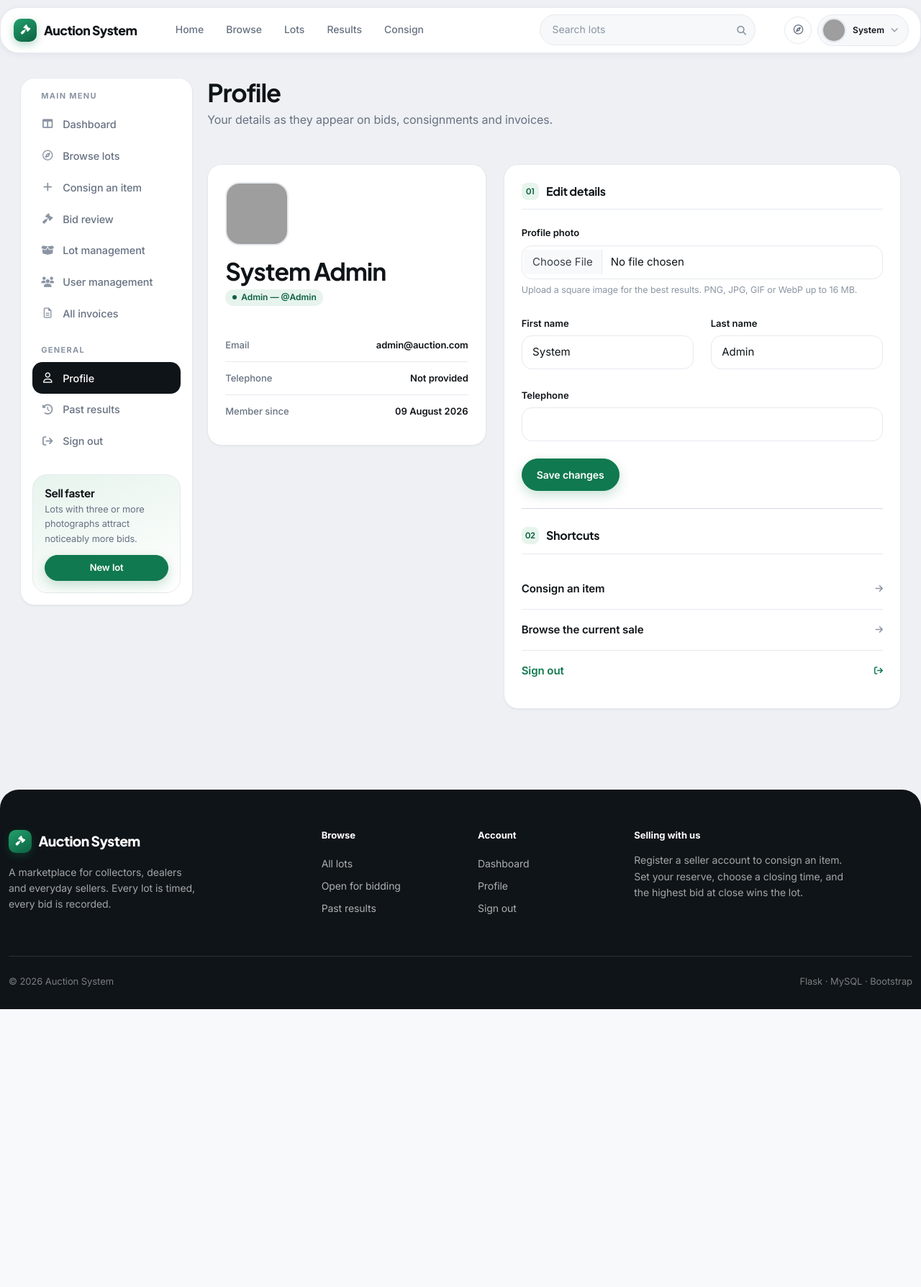
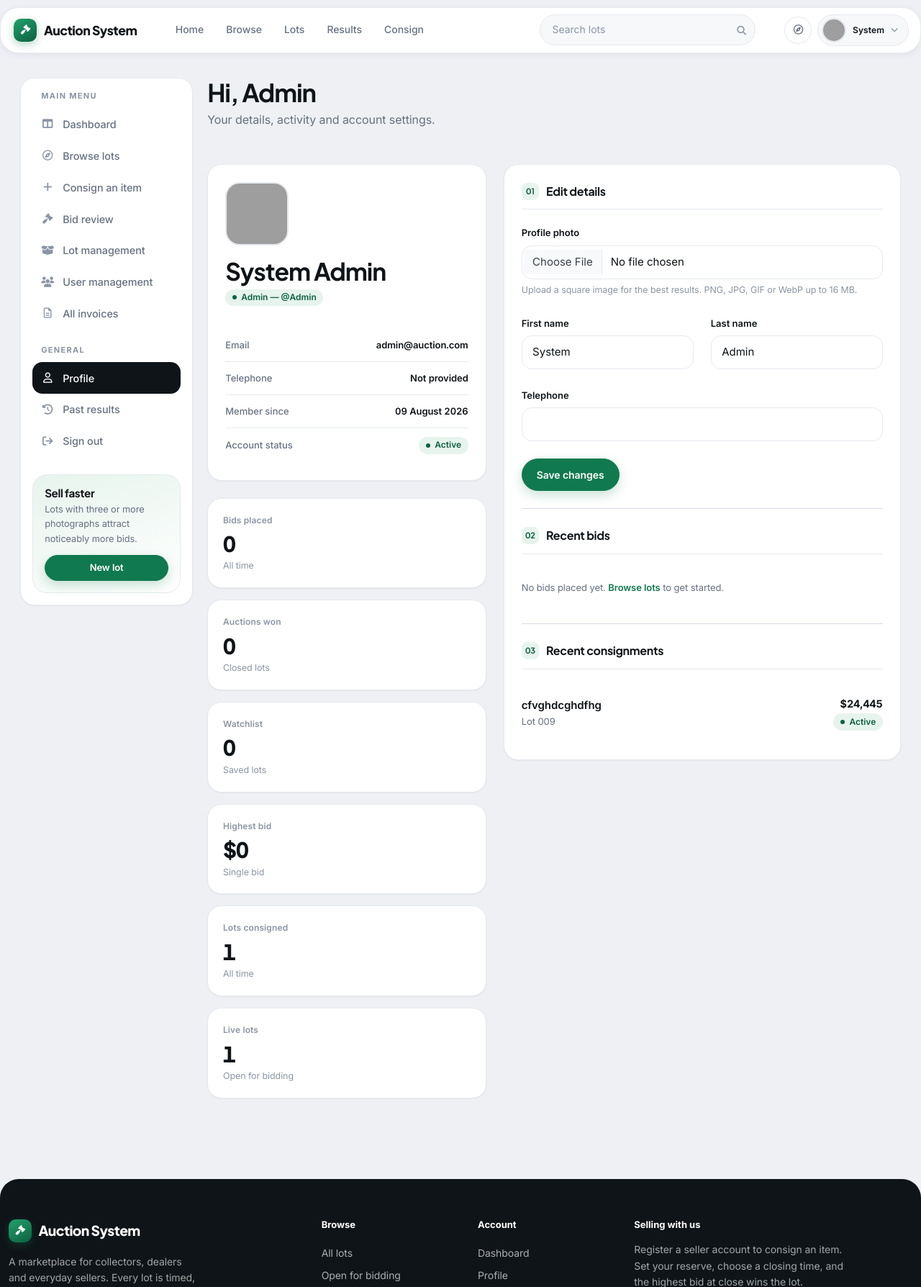
Before and after one commit to Meplodge/auction, a Flask app: page /profile in a window 1280 px wide. Shown: the top 1788 px of the page at 72% size. Before the commit the page ends 1402 px from the top, so only its background shows below. Run offline with Flask 3, Linux system fonts and the light colour scheme; a user stored in the database is signed in; data comes from the database, SQL or seed files in the repository; some libraries are stand-ins or nearby versions; grey boxes are pictures that could not be loaded.

Commit message:
profile_update

```diff
--- a/app.py
+++ b/app.py
@@ -1755,8 +1755,103 @@ def profile():
         cur = mysql.connection.cursor()
         cur.execute("SELECT * FROM users WHERE user_id = %s", (current_user.id,))
         user = cur.fetchone()
-        cur.close()
-        return render_template('profile.html', user=user)
+
+        # Activity stats — each query wrapped individually so a missing
+        # column or table doesn't take down the whole page.
+        stats = {}
+        recent_bids = []
+        recent_lots = []
+
+        try:
+            cur.execute("""
+                SELECT COUNT(*) AS total,
+                       COUNT(CASE WHEN status = 'accepted' THEN 1 END) AS accepted,
+                       COALESCE(MAX(bid_amount), 0) AS highest
+                FROM bids WHERE bidder_id = %s
+            """, (current_user.id,))
+            bids_row = cur.fetchone()
+            stats['bids_placed'] = bids_row['total'] if bids_row else 0
+            stats['bids_accepted'] = bids_row['accepted'] if bids_row else 0
+            stats['highest_bid'] = bids_row['highest'] if bids_row else 0
+        except Exception as e:
+            print(f"Profile stats (bids) error: {e}")
+            stats['bids_placed'] = stats['bids_accepted'] = stats['highest_bid'] = 0
+
+        try:
+            cur.execute("""
+                SELECT COUNT(*) AS total,
+                       COUNT(CASE WHEN status = 'active' THEN 1 END) AS active,
+                       COALESCE(SUM(current_price), 0) AS total_value
+                FROM auctions WHERE seller_id = %s
+            """, (current_user.id,))
+            lots_row = cur.fetchone()
+            stats['lots_consigned'] = lots_row['total'] if lots_row else 0
+            stats['lots_active'] = lots_row['active'] if lots_row else 0
+            stats['lots_value'] = lots_row['total_value'] if lots_row else 0
+        except Exception as e:
+            print(f"Profile stats (lots) error: {e}")
+            stats['lots_consigned'] = stats['lots_active'] = stats['lots_value'] = 0
+
+        try:
+            cur.execute("""
+                SELECT COUNT(*) AS total
+                FROM auctions a
+                JOIN bids b ON b.auction_id = a.auction_id AND b.bid_amount = a.current_price
+                WHERE b.bidder_id = %s AND a.status = 'closed'
+            """, (current_user.id,))
+            stats['auctions_won'] = cur.fetchone()['total']
+        except Exception as e:
+            print(f"Profile stats (won) error: {e}")
+            stats['auctions_won'] = 0
+
+        try:
+            cur.execute("SELECT COUNT(*) AS total FROM watchlist WHERE user_id = %s",
+                        (current_user.id,))
+            stats['watchlist'] = cur.fetchone()['total']
+        except Exception as e:
+            print(f"Profile stats (watchlist) error: {e}")
+            stats['watchlist'] = 0
+
+        try:
+            cur.execute("""
+                SELECT COUNT(*) AS total, COALESCE(SUM(amount), 0) AS owed
+                FROM payments WHERE buyer_id = %s AND payment_status = 'pending'
+            """, (current_user.id,))
+            pay_row = cur.fetchone()
+            stats['pending_payments'] = pay_row['total']
+            stats['amount_owed'] = pay_row['owed']
+        except Exception as e:
+            print(f"Profile stats (payments) error: {e}")
+            stats['pending_payments'] = 0
+            stats['amount_owed'] = 0
+
+        try:
+            cur.execute("""
+                SELECT b.bid_id, b.bid_amount, b.bid_time, b.status,
+                       a.auction_id, a.title, a.status AS lot_status
+                FROM bids b
+                JOIN auctions a ON a.auction_id = b.auction_id
+                WHERE b.bidder_id = %s
+                ORDER BY b.bid_time DESC
+                LIMIT 5
+            """, (current_user.id,))
+            recent_bids = cur.fetchall()
+        except Exception as e:
+            print(f"Profile recent bids error: {e}")
+
+        try:
+            cur.execute("""
+                SELECT auction_id, title, current_price, status, end_date
+                FROM auctions WHERE seller_id = %s
+                ORDER BY auction_id DESC LIMIT 5
+            """, (current_user.id,))
+            recent_lots = cur.fetchall()
+        except Exception as e:
+            print(f"Profile recent lots error: {e}")
+
+        cur.close()
+        return render_template('profile.html', user=user, stats=stats,
+                               recent_bids=recent_bids, recent_lots=recent_lots)
     except Exception as e:
         print(f"Profile error: {e}")
         flash('Error loading profile.', 'danger')
--- a/templates/profile.html
+++ b/templates/profile.html
@@ -1,15 +1,16 @@
 {% extends "dash_base.html" %}
+{% from "_macros.html" import figure_cell, blank %}
 
 {% block title %}Profile — Auction System{% endblock %}
 
 {% block dash %}
     <header class="masthead pt-0">
-        <h1>Profile</h1>
-        <p class="lede">Your details as they appear on bids, consignments and invoices.</p>
+        <h1>Hi, {{ user.last_name }}</h1>
+        <p class="lede">Your details, activity and account settings.</p>
     </header>
 
     <div class="row g-4">
-        <!-- Identity -->
+        <!-- Identity + stats -->
         <div class="col-lg-5">
             <div class="panel p-4 reveal text-center text-lg-start">
                 {% if user.profile_image %}
@@ -38,11 +39,45 @@
                             {{ user.created_at.strftime('%d %B %Y') if user.created_at else '—' }}
                         </span>
                     </div>
+                    <div class="row-item">
+                        <span class="k">Account status</span>
+                        <span class="v" style="font-size:.8125rem">
+                            {% if user.is_suspended %}
+                                <span class="mark-box is-accent">Suspended</span>
+                            {% else %}
+                                <span class="mark-box is-live">Active</span>
+                            {% endif %}
+                        </span>
+                    </div>
                 </div>
             </div>
+
+            <!-- Activity stats -->
+            <div class="figures-row reveal mt-4">
+                {{ figure_cell('Bids placed', stats.bids_placed, trail='All time') }}
+                {{ figure_cell('Auctions won', stats.auctions_won, trail='Closed lots') }}
+            </div>
+            <div class="figures-row reveal mt-3">
+                {{ figure_cell('Watchlist', stats.watchlist, trail='Saved lots') }}
+                {{ figure_cell('Highest bid', stats.highest_bid, prefix='$', decimals=0,
+                               trail='Single bid') }}
+            </div>
+            {% if current_user.user_type in ['seller', 'admin'] %}
+            <div class="figures-row reveal mt-3">
+                {{ figure_cell('Lots consigned', stats.lots_consigned, trail='All time') }}
+                {{ figure_cell('Live lots', stats.lots_active, trail='Open for bidding') }}
+            </div>
+            {% endif %}
+            {% if stats.pending_payments %}
+            <div class="figures-row reveal mt-3">
+                {{ figure_cell('Outstanding', stats.amount_owed, prefix='$', decimals=2,
+                               trail=stats.pending_payments ~ ' pending invoice' ~ ('s' if stats.pending_payments != 1 else ''),
+                               variant='is-accent') }}
+            </div>
+            {% endif %}
         </div>
 
-        <!-- Edit -->
+        <!-- Edit + activity -->
         <div class="col-lg-7">
             <section class="panel p-4 reveal">
                 <div class="fieldset-title"><span class="n">01</span><span>Edit details</span></div>
@@ -81,30 +116,57 @@
 
                 <div class="rule-strong my-4"></div>
 
-                <div class="fieldset-title"><span class="n">02</span><span>Shortcuts</span></div>
+                <div class="fieldset-title"><span class="n">02</span><span>Recent bids</span></div>
+
+                {% if recent_bids %}
+                <div class="stack-lines">
+                    {% for bid in recent_bids %}
+                    <a href="{{ url_for('auction_details', auction_id=bid.auction_id) }}"
+                       class="d-flex justify-content-between align-items-center py-3">
+                        <span>
+                            <span class="t-strong">{{ bid.title }}</span>
+                            <span class="small-print d-block">
+                                {{ bid.bid_time.strftime('%d %b %Y, %H:%M') if bid.bid_time else '—' }}
+                            </span>
+                        </span>
+                        <span class="text-end">
+                            <span class="t-figure d-block">${{ "{:,.0f}".format(bid.bid_amount) }}</span>
+                            <span class="mark-box {{ 'is-live' if bid.status == 'accepted' else 'is-closed' }}">
+                                {{ bid.status }}
+                            </span>
+                        </span>
+                    </a>
+                    {% endfor %}
+                </div>
+                {% else %}
+                <p class="small-print py-3 mb-0">No bids placed yet.
+                    <a href="{{ url_for('search') }}" class="link-underline">Browse lots</a> to get started.
+                </p>
+                {% endif %}
+
+                {% if current_user.user_type in ['seller', 'admin'] and recent_lots %}
+                <div class="rule-strong my-4"></div>
+
+                <div class="fieldset-title"><span class="n">03</span><span>Recent consignments</span></div>
 
                 <div class="stack-lines">
-                    {% if current_user.user_type in ['seller', 'admin'] %}
-                    <a href="{{ url_for('create_auction') }}" class="d-flex justify-content-between align-items-center py-3">
-                        <span class="t-strong">Consign an item</span>
-                        <i class="fas fa-arrow-right" style="font-size:.75rem;color:var(--ink-45)"></i>
+                    {% for lot in recent_lots %}
+                    <a href="{{ url_for('auction_details', auction_id=lot.auction_id) }}"
+                       class="d-flex justify-content-between align-items-center py-3">
+                        <span>
+                            <span class="t-strong">{{ lot.title }}</span>
+                            <span class="small-print d-block">Lot {{ '%03d'|format(lot.auction_id) }}</span>
+                        </span>
+                        <span class="text-end">
+                            <span class="t-figure d-block">${{ "{:,.0f}".format(lot.current_price) }}</span>
+                            <span class="mark-box {{ 'is-live' if lot.status == 'active' else 'is-closed' }}">
+                                {{ lot.status }}
+                            </span>
+                        </span>
                     </a>
-                    {% endif %}
-                    {% if current_user.user_type == 'buyer' %}
-                    <a href="{{ url_for('payments') }}" class="d-flex justify-content-between align-items-center py-3">
-                        <span class="t-strong">Your invoices</span>
-                        <i class="fas fa-arrow-right" style="font-size:.75rem;color:var(--ink-45)"></i>
-                    </a>
-                    {% endif %}
-                    <a href="{{ url_for('search') }}" class="d-flex justify-content-between align-items-center py-3">
-                        <span class="t-strong">Browse the current sale</span>
-                        <i class="fas fa-arrow-right" style="font-size:.75rem;color:var(--ink-45)"></i>
-                    </a>
-                    <a href="{{ url_for('logout') }}" class="d-flex justify-content-between align-items-center py-3">
-                        <span class="t-strong text-accent">Sign out</span>
-                        <i class="fas fa-arrow-right-from-bracket" style="font-size:.75rem;color:var(--accent)"></i>
-                    </a>
+                    {% endfor %}
                 </div>
+                {% endif %}
             </section>
         </div>
     </div>
```
Also changed, not shown: static/uploads/avatar_2_1786293620.webp (added), static/uploads/avatar_9_1786293997.jpeg (added).
